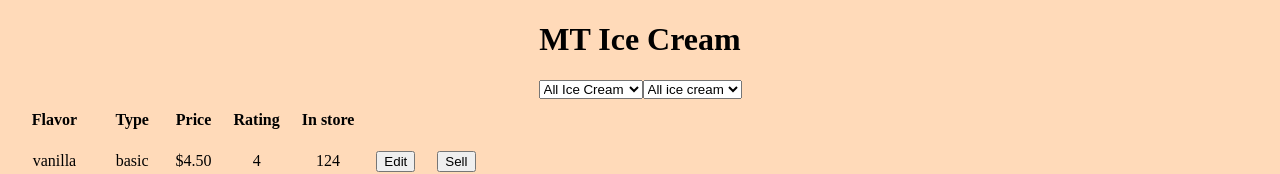
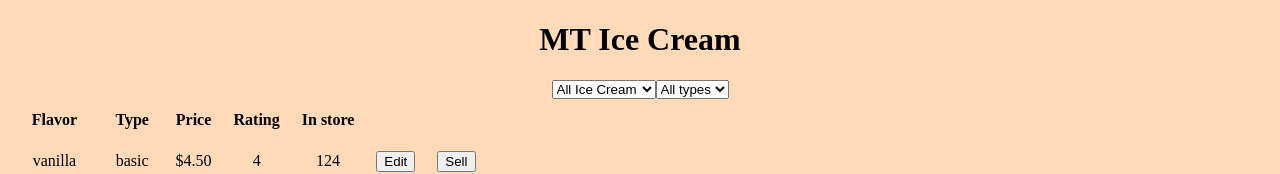
Before and after one commit to tessasullivan/mt-ice-cream, an Angular app: page / in a window 1280 px wide. Shown: the top 174 px of the page. Built offline with nearby package versions, Linux system fonts and the light colour scheme.

Commit message:
fix typo

```diff
--- a/src/app/list/list.component.html
+++ b/src/app/list/list.component.html
@@ -4,7 +4,7 @@
   <option value="Less than 50">Replace soon</option>
 </select>
 <select (change)='onTypeChange($event.target.value)'>
-  <option value="allTypes">All ice cream</option>
+  <option value="allTypes">All types</option>
   <option value="basic">Basic</option>
   <option value="deluxe">Deluxe</option>
   <option value="sorbet">Sorbet</option>
```
